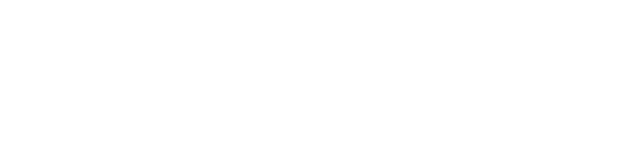
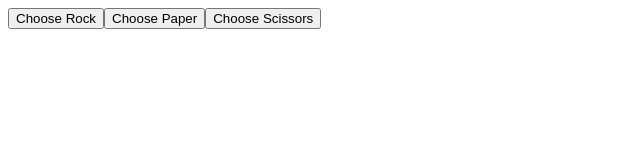
Before and after one commit to hikiman/rock-paper-scissors, a plain HTML site: page index.html in a window 1280 px wide. Shown: the whole page, without its empty margins (0-640 px from the left). Drawn offline with Linux system fonts and the light colour scheme.

Commit message:
feat: add html boilerplate, insert buttons on the page via JS

```diff
--- a/index.html
+++ b/index.html
@@ -1 +1,11 @@
-<script src="script.js"></script>
+<!DOCTYPE html>
+<html lang="en">
+<head>
+  <meta charset="UTF-8">
+  <meta name="viewport" content="width=device-width, initial-scale=1.0">
+  <title>Rock Paper Scissors</title>
+</head>
+<body>
+  <script src="script.js"></script>
+</body>
+</html>
--- a/script.js
+++ b/script.js
@@ -1,3 +1,14 @@
+const body = document.querySelector("body");
+const buttonSelectRock = document.createElement("button");
+const buttonSelectPaper = document.createElement("button");
+const buttonSelectScissors = document.createElement("button");
+
+buttonSelectRock.textContent = "Choose Rock";
+buttonSelectPaper.textContent = "Choose Paper";
+buttonSelectScissors.textContent = "Choose Scissors";
+
+body.append(buttonSelectRock, buttonSelectPaper, buttonSelectScissors);
+
 function getComputerChoice() {
   let computerChoice = Math.floor(Math.random() * 3 + 1);
 
```
